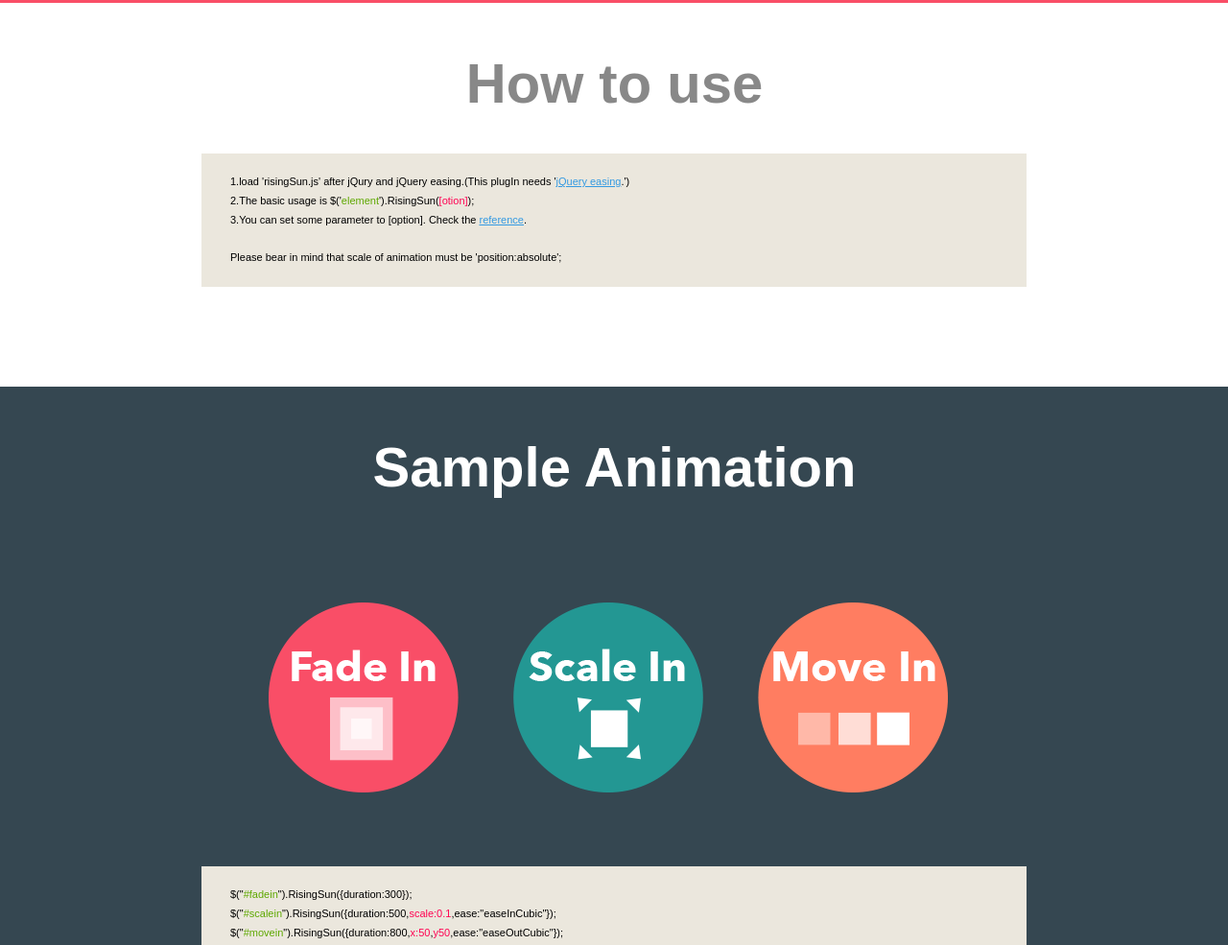
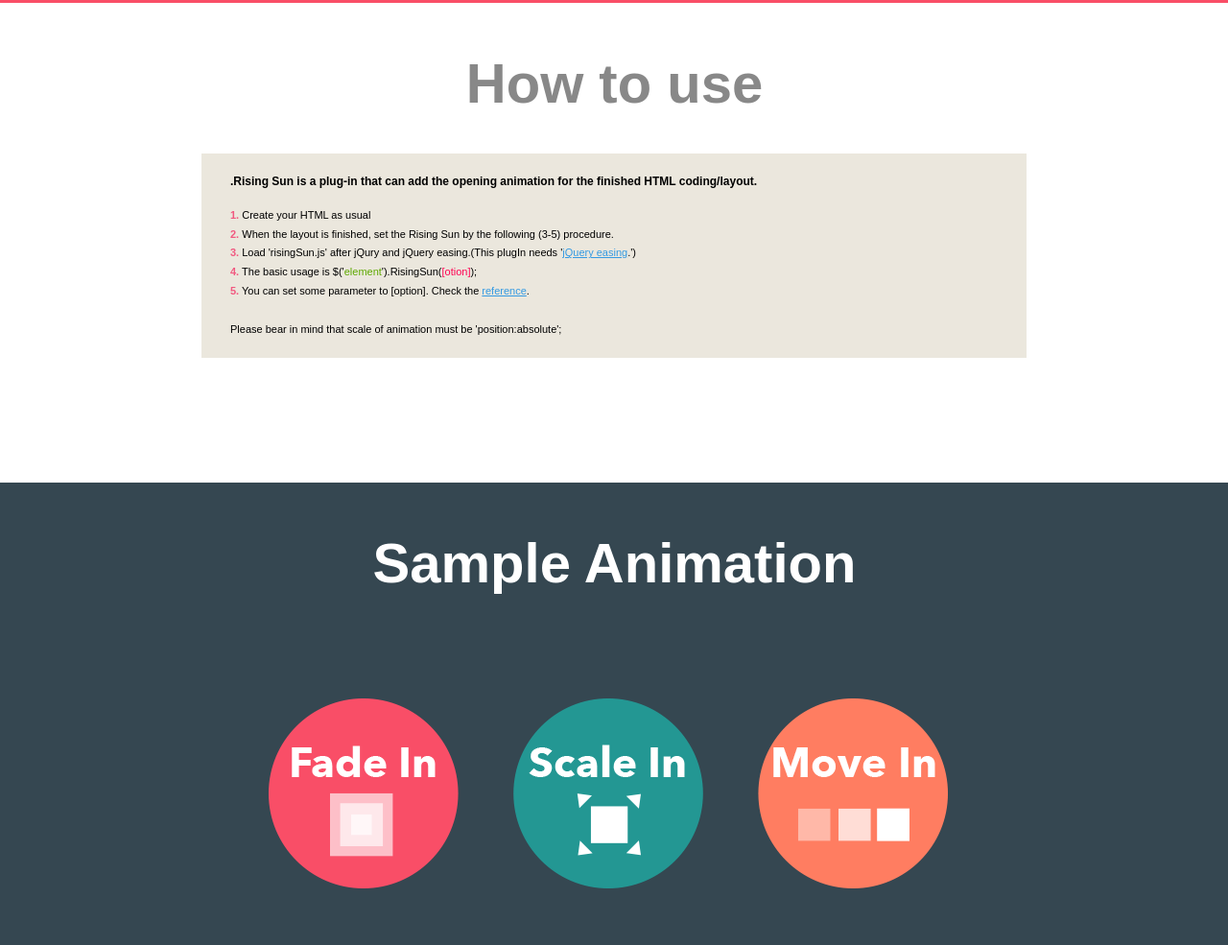
Before and after one commit to kiyoshihonda/risingsun, a plain HTML site: page index.html in a window 1280 px wide. Shown: the part 797-1782 px from the top of the page at 96% size. Drawn offline with Linux system fonts and the light colour scheme.

Commit message:
no message

```diff
--- a/css/style.css
+++ b/css/style.css
@@ -112,10 +112,15 @@ h4{
 	text-align: center;
 	display: none;
 }
+.howtolead{
+	font-weight: bold;
+	margin-bottom: 15px;
+	font-size: 12px;
+}
 #sceneHowto{
 	min-width:980px;
 	width: 100%;
-	height:400px;
+	height:500px;
 	background: #fff;
 }
 #sceneHowto h2{
@@ -264,7 +269,7 @@ h4{
 	margin-top: 50px;
 	line-height: 2.0em;
 }
-#Referencetext .op{
+.op{
 	color:#f15980;
 	font-weight: bold;
 }
--- a/index.html
+++ b/index.html
@@ -44,9 +44,13 @@
 <div id="sceneHowto"><div class="center980">
 	<h2>How to use</h2>
 	<div id="howtotext" class="textbox">
-		1.load 'risingSun.js' after jQury and jQuery easing.(This plugIn needs '<a href="http://gsgd.co.uk/sandbox/jquery/easing/" target="_blank">jQuery easing</a>.')<br>
-		2.The basic usage is $('<span class="classname">element</span>').RisingSun(<span class="point">[otion]</span>);<br>
-		3.You can set some parameter to [option]. Check the <a href="#reference">reference</a>.<br>
+		<p class="howtolead">.Rising Sun is a plug-in that can add the opening animation for the finished HTML coding/layout.</p>
+
+		<span class="op">1.</span> Create your HTML as usual <br>
+		<span class="op">2.</span> When the layout is finished, set the Rising Sun by the following (3-5) procedure.<br>
+		<span class="op">3.</span> Load 'risingSun.js' after jQury and jQuery easing.(This plugIn needs '<a href="http://gsgd.co.uk/sandbox/jquery/easing/" target="_blank">jQuery easing</a>.')<br>
+		<span class="op">4.</span> The basic usage is $('<span class="classname">element</span>').RisingSun(<span class="point">[otion]</span>);<br>
+		<span class="op">5.</span> You can set some parameter to [option]. Check the <a href="#reference">reference</a>.<br>
 		<br>
 		Please bear in mind that scale of animation must be 'position:absolute';
 	</div>
```
